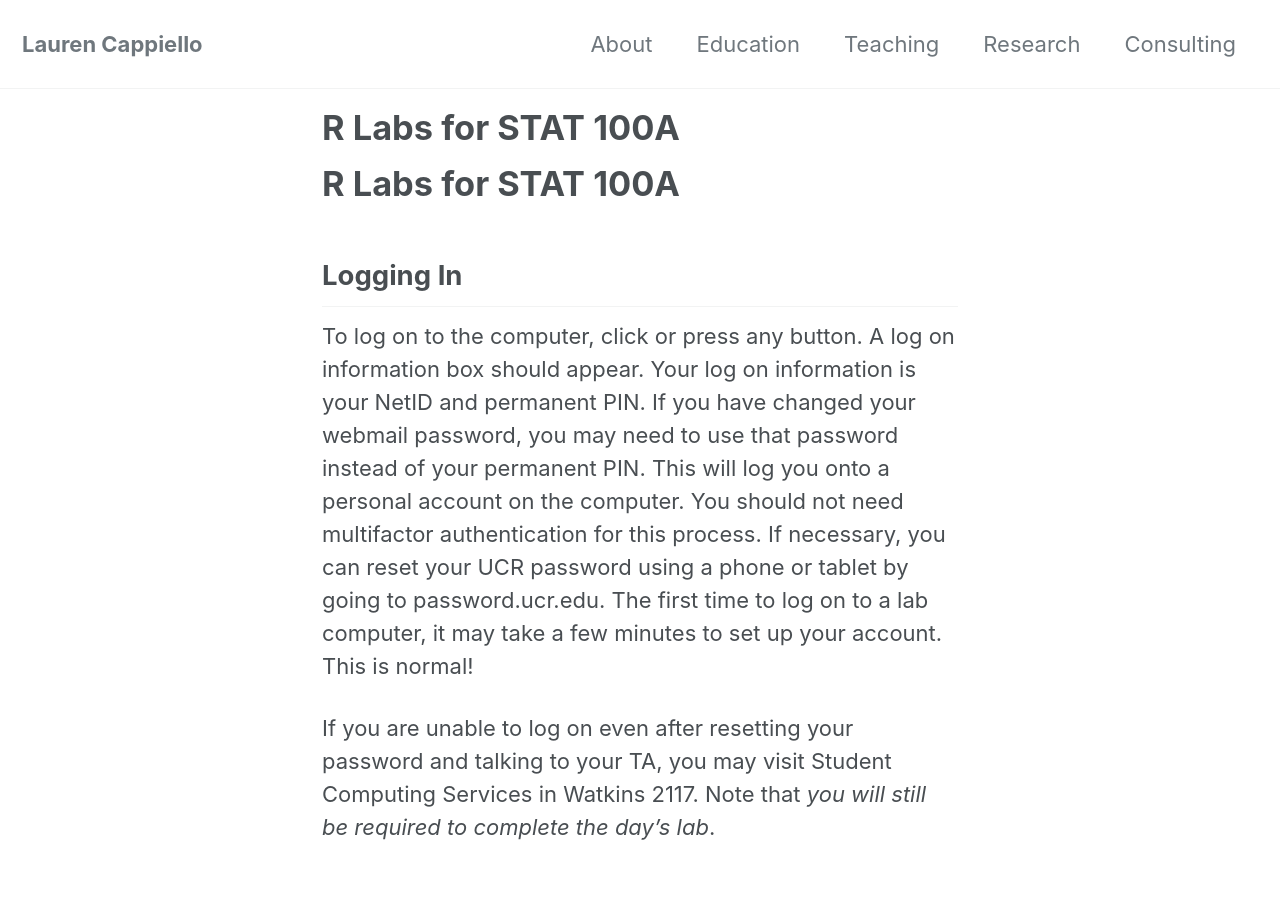
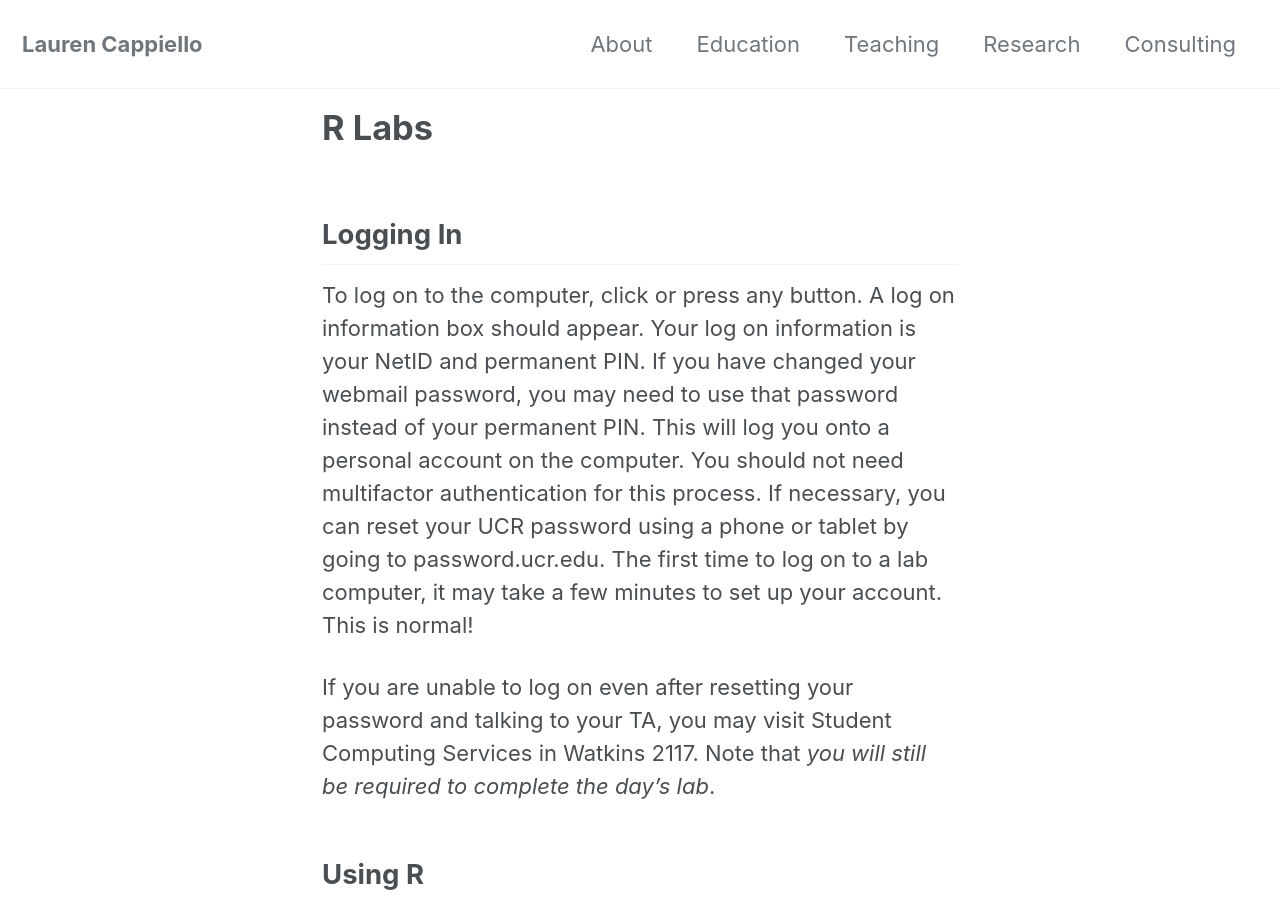
Before and after one commit to lgpcappiello/lgpcappiello.github.io, a Jekyll site: the page built from teaching/stat100a/labs.md, in a window 1280 px wide and 900 px high. Built offline with Jekyll 4.4.1, drawn with Linux system fonts in a browser that asks for light colours; cached includes are drawn as plain includes; nearby versions of some CDN libraries; our own code applies the rules of GitHub Pages for plain Markdown files.

Commit message:
Update labs.md

```diff
--- a/teaching/stat100a/labs.md
+++ b/teaching/stat100a/labs.md
@@ -1,8 +1,7 @@
 ---
 layout: single
+title: "R Labs"
 ---
-
-# R Labs for STAT 100A
 
 ## Logging In
 
```
